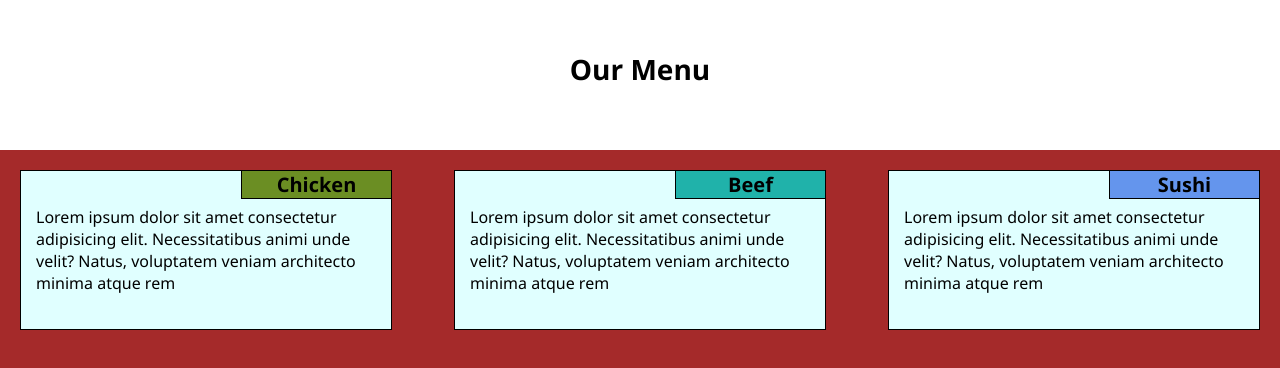
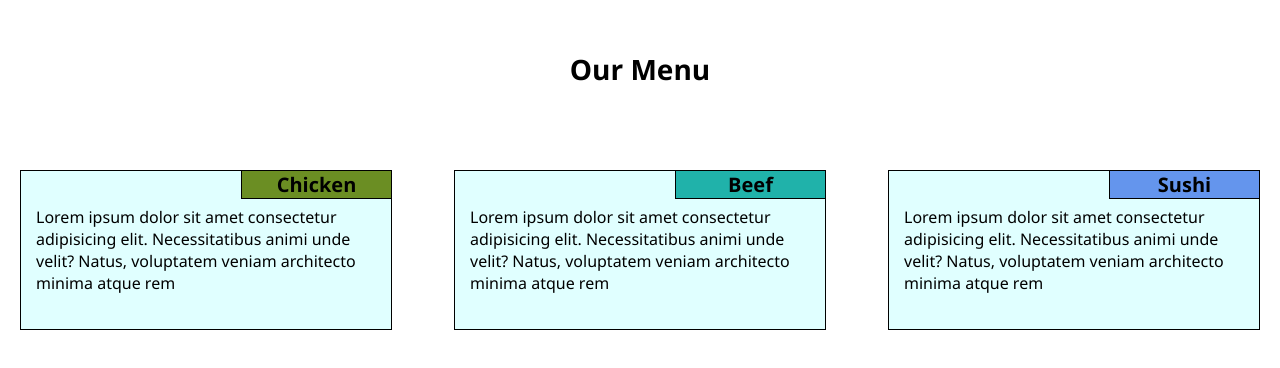
Before and after one commit to lailasiqueira/module2-solution, a plain HTML site: page index.html in a window 1280 px wide. Drawn offline with Linux system fonts and the light colour scheme.

Commit message:
havia esquecido de tirar a cor do fundo da <div>. Agora está tudo certo

```diff
--- a/css/style.css
+++ b/css/style.css
@@ -30,7 +30,7 @@
     pra conseguir fazer o float certinho, precisei colocar na classe em comum entre os elementos e ajustar somente a direção (esquerda/direita)*/
 
     .fundo {
-        background-color: brown;
+    /*    background-color: brown; */
         width: 100%;
         height: 800px;
         padding: 20px;
```
